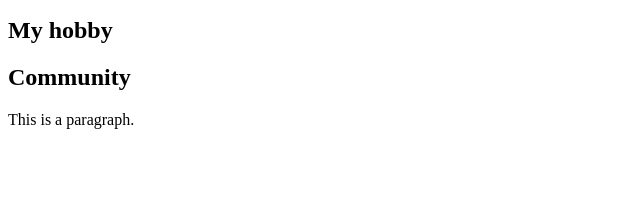
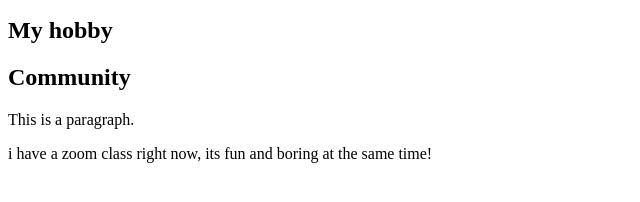
Before and after one commit to daanielar/second-web-page, a plain HTML site: page index.html in a window 1280 px wide. Shown: the part 110-312 px from the top of the page, without its empty margins (0-640 px from the left). Drawn offline with Linux system fonts and the light colour scheme.

Commit message:
Update index.html

```diff
--- a/index.html
+++ b/index.html
@@ -8,6 +8,7 @@
   <h2>Community</h2>
 
 <p>This is a paragraph.</p>
+  <p>i have a zoom class right now, its fun and boring at the same time!</p>
 
 </body>
 </html>
```
